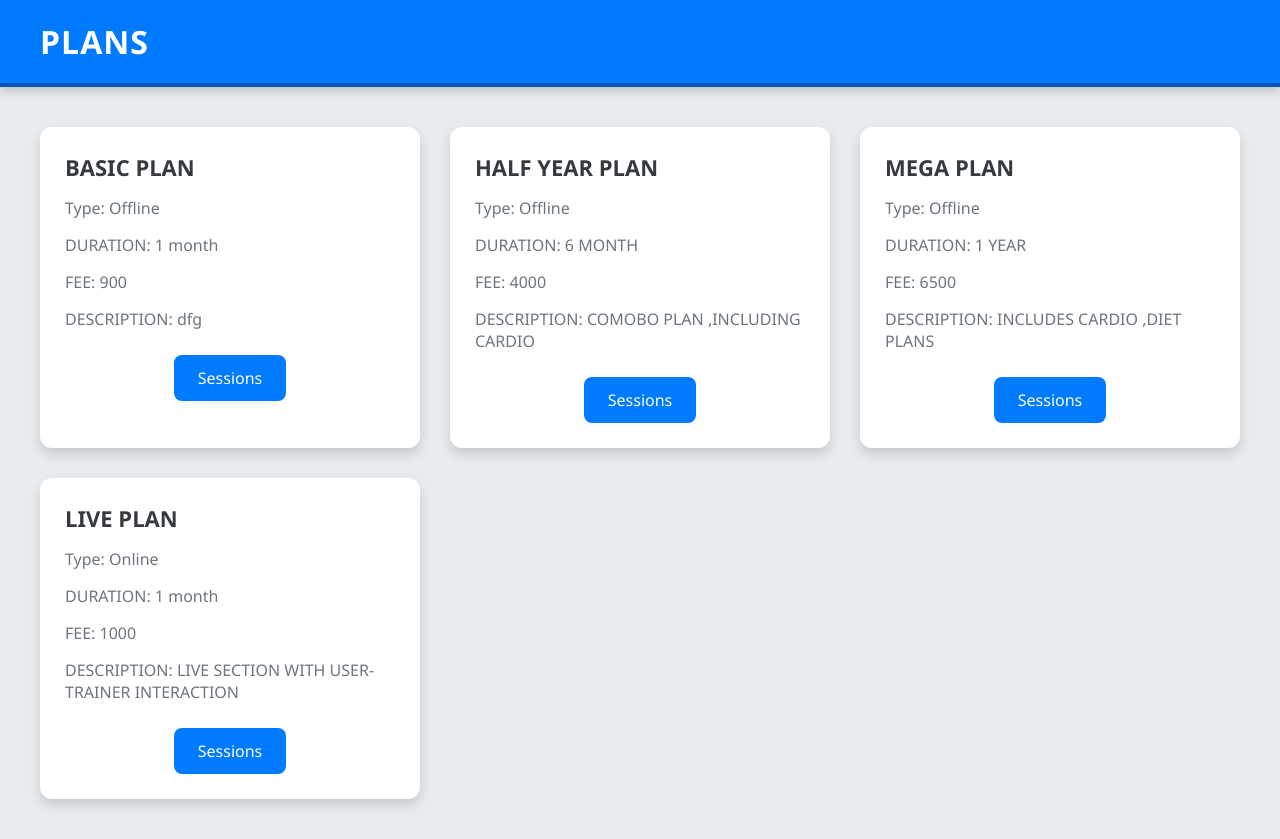
After one commit to Muhammedmidlajc/F4FITNESS, a Django app: page /trainer_plan/ in a window 1280 px wide. The commit adds this page. Run offline with Django 5.2, Linux system fonts and the light colour scheme; data comes from the database, SQL or seed files in the repository.

Commit message:
trainer dashboard upgrade

```diff
--- a/fitapp/models.py
+++ b/fitapp/models.py
@@ -64,8 +64,6 @@ class Payment(models.Model):
 
 
 
-
-
 class CustomerOrder(models.Model):
     name = models.CharField(max_length=100)
     phone_number = models.CharField(max_length=15)
@@ -77,3 +75,14 @@ class CustomerOrder(models.Model):
 
     def __str__(self):
         return self.name
+
+
+class Session(models.Model):
+    title=models.CharField(max_length=255,null=True,blank=True)
+    plan = models.ForeignKey('Plan', on_delete=models.CASCADE)
+    trainer = models.ForeignKey('TrainerProfile', on_delete=models.CASCADE,null=True,blank=True)
+    time = models.CharField(max_length=100,null=True,blank=True)
+    duration = models.IntegerField(null=True,blank=True)
+
+    def __str__(self):
+        return f"Session for {self.plan.Name} with {self.trainer.name}"
--- a/fitapp/urls.py
+++ b/fitapp/urls.py
@@ -28,6 +28,9 @@ urlpatterns = [
   path('trainer_register/', views.trainer_register_view, name='trainer_register'),
 
   path('trainer_login/', views.trainer_login_view, name='trainer_login'),
+  path('trainer_dashboard/', views.trainer_dashboard, name='trainer_dashboard'),
+  path('trainer_plan/', views.trainer_plan, name='trainer_plan'),
+
 
   path('trainer_dashboard/', views.trainer_dashboard_view, name='trainer_dashboard'),
   path('trainer_managment/', views.trainer_management, name='trainer_managment'),
@@ -92,10 +95,9 @@ urlpatterns = [
  path('customer-form/<int:product_id>/', views.customer_form, name='customer_form'),
  path('order-success/', views.order_success, name='order_success'),
  path('trainer_profile/', views.trainer_profile, name='trainer_profile'),
-
-
-
-
+ path('manage_sessions/<int:plan_id>/', views.manage_sessions, name='manage_sessions'),
+ path('delete_sessions/<int:session_id>/', views.delete_session, name='delete_session'),
+ path('trainer_clients/',views.trainer_clients,name='trainer_clients')
 
 
 ]
--- a/fitapp/views.py
+++ b/fitapp/views.py
@@ -13,10 +13,7 @@ from .forms import PlanForm
 from.models import Supplement
 from .forms import SupplementForm
 from.models import *
-
-
-
-
+from .models import Session
 
 
 
@@ -191,6 +188,12 @@ def trainer_register_view(request):
     return render(request, 'f4fitness/trainer_register.html', {'form': form})
 
 
+def trainer_dashboard(request):
+    return render(request,'f4fitness/trainer_dashboard.html')
+
+def trainer_plan(request):
+    plans = plan.objects.all()
+    return render(request, 'trainer_plan.html', {'plans': plans})
 
 
 def trainer_login_view(request):
@@ -203,7 +206,7 @@ def trainer_login_view(request):
         if user is not None:
             login(request, user)
             messages.success(request, 'Login successful!')
-            return render(request, 'f4fitness/trainer_dashboard.html', {'login_success': True})
+            return redirect('trainer_dashboard')
         else:
             messages.error(request, 'Invalid username or password')
             return redirect('trainer_login')
@@ -413,8 +416,29 @@ def productview(request):
     return render(request, 'f4fitness/productview.html',{'product':product})
 
 
+def manage_sessions(request, plan_id):
+    sessions = Session.objects.filter(plan__id=plan_id)
+    if request.method == 'POST':
+        time = request.POST.get('time')
+        duration = request.POST.get('duration')
+        title = request.POST.get('title')
+        trainer = request.user.trainerprofile
+        new_session = Session(plan_id=plan_id,title=title ,time=time, duration=duration, trainer=trainer)
+        new_session.save()
+        messages.success(request, 'Session added successfully!')
+        return redirect('manage_sessions', plan_id=plan_id)
+    return render(request, 'sessions.html', {'sessions': sessions, 'plan_id': plan_id})
 
 
+def delete_session(request, session_id):
+    session = get_object_or_404(Session, id=session_id)
+    session.delete()
+    messages.success(request, "Session deleted successfully.")
+    return redirect('manage_sessions', plan_id=session.plan.id)
+
+
+def trainer_clients(request):
+    return render(request,'trainer_clients.html')
 
 
 def edit_supplement(request, supplement_id):
--- /dev/null
+++ b/templates/trainer_plan.html
@@ -0,0 +1,127 @@
+<!DOCTYPE html>
+<html lang="en">
+<head>
+    {% load static %}
+    <meta charset="UTF-8">
+    <meta name="viewport" content="width=device-width, initial-scale=1.0">
+    <title>PLANS</title>
+    <link rel="stylesheet" href="https://cdnjs.cloudflare.com/ajax/libs/font-awesome/5.15.3/css/all.min.css">
+    <style>
+        body {
+            font-family: 'Segoe UI', Tahoma, Geneva, Verdana, sans-serif;
+            background-color: #e9ecef;
+            margin: 0;
+            padding: 0;
+        }
+        .header {
+            display: flex;
+            justify-content: space-between;
+            align-items: center;
+            background-color: #007bff;
+            color: #fff;
+            padding: 20px 40px;
+            box-shadow: 0 4px 10px rgba(0, 0, 0, 0.2);
+            border-bottom: 4px solid #0056b3;
+        }
+        .header h1 {
+            margin: 0;
+            font-size: 32px;
+            letter-spacing: 1px;
+        }
+        .add-plan-btn {
+            background-color: #28a745;
+            color: #fff;
+            border: none;
+            padding: 12px 24px;
+            border-radius: 8px;
+            cursor: pointer;
+            font-size: 18px;
+            text-decoration: none;
+            transition: background-color 0.3s;
+        }
+        .add-plan-btn:hover {
+            background-color: #218838;
+        }
+        .container {
+            padding: 40px;
+        }
+        .grid {
+            display: grid;
+            grid-template-columns: repeat(auto-fit, minmax(320px, 1fr));
+            gap: 30px;
+        }
+        .card {
+            background-color: #fff;
+            border-radius: 12px;
+            box-shadow: 0 6px 12px rgba(0, 0, 0, 0.15);
+            padding: 25px;
+            transition: transform 0.3s, box-shadow 0.3s;
+            position: relative;
+            overflow: hidden;
+        }
+        .card:hover {
+            transform: translateY(-8px);
+            box-shadow: 0 8px 16px rgba(0, 0, 0, 0.2);
+        }
+        .card-content {
+            display: flex;
+            flex-direction: column;
+            gap: 15px;
+        }
+        .card-title {
+            font-size: 22px;
+            font-weight: bold;
+            margin: 0;
+            color: #343a40;
+        }
+        .card-details {
+            color: #6c757d;
+            font-size: 16px;
+            margin: 0;
+        }
+        .card-buttons {
+            display: flex;
+            justify-content: center;
+            margin-top: 25px;
+        }
+        .select-btn {
+            text-decoration: none;
+            text-align: center;
+            background-color: #007bff;
+            color: #fff;
+            padding: 12px 24px;
+            border-radius: 8px;
+            font-size: 16px;
+            transition: background-color 0.3s, transform 0.3s;
+            cursor: pointer;
+        }
+        .select-btn:hover {
+            background-color: #0056b3;
+            transform: scale(1.05);
+        }
+    </style>
+</head>
+<body>
+    <div class="header" >
+        <h1 style="text-align: center;">PLANS</h1>
+    </div>
+    <div class="container">
+        <div class="grid">
+            {% for plan in plans %}
+            <div class="card">
+                <div class="card-content">
+                    <h2 class="card-title">{{ plan.Name }}</h2>
+                    <p class="card-details">Type: {{ plan.Type }}</p>
+                    <p class="card-details">DURATION: {{ plan.time_period }}</p>
+                    <p class="card-details">FEE: {{ plan.price }}</p>
+                    <p class="card-details">DESCRIPTION: {{ plan.descrption }}</p>
+                </div>
+                <div class="card-buttons">
+                    <a href="{% url  'manage_sessions' plan.id %}" class="select-btn">Sessions</a>
+                </div>
+            </div>
+            {% endfor %}
+        </div>
+    </div>
+</body>
+</html>
```
Also changed, not shown: templates/f4fitness/trainer_dashboard.html (+7 -6 lines), templates/sessions.html (added, +249 -0 lines), templates/trainer_clients.html (added, +87 -0 lines).
